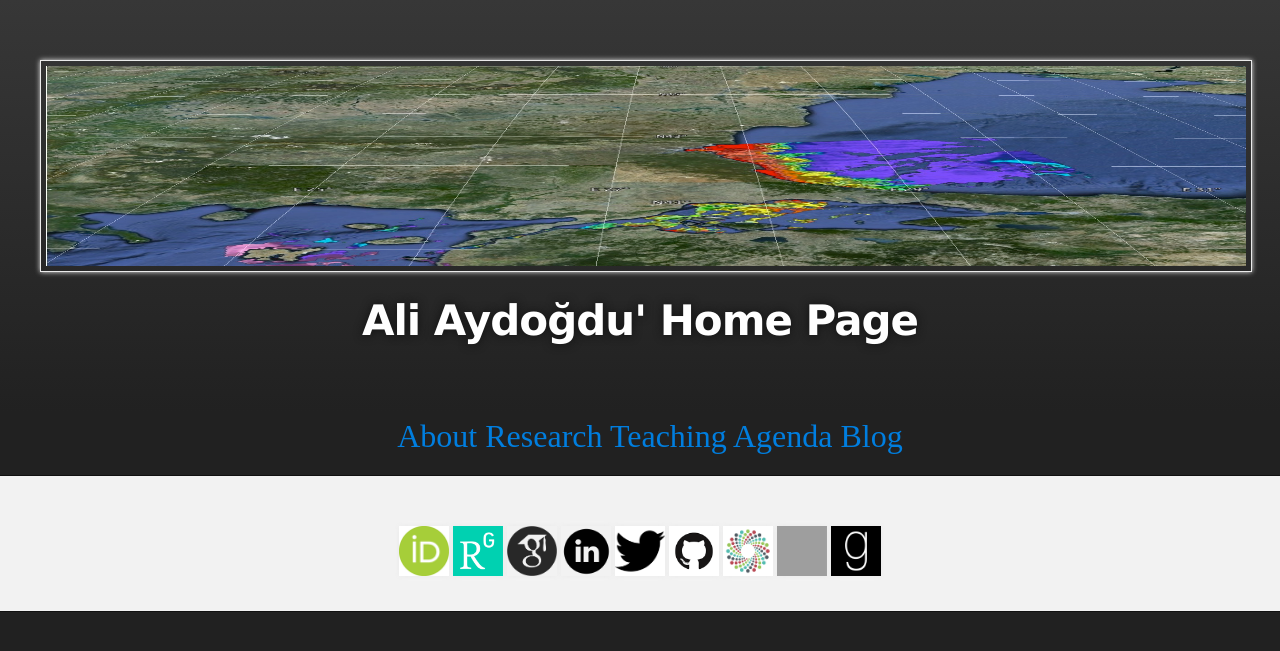
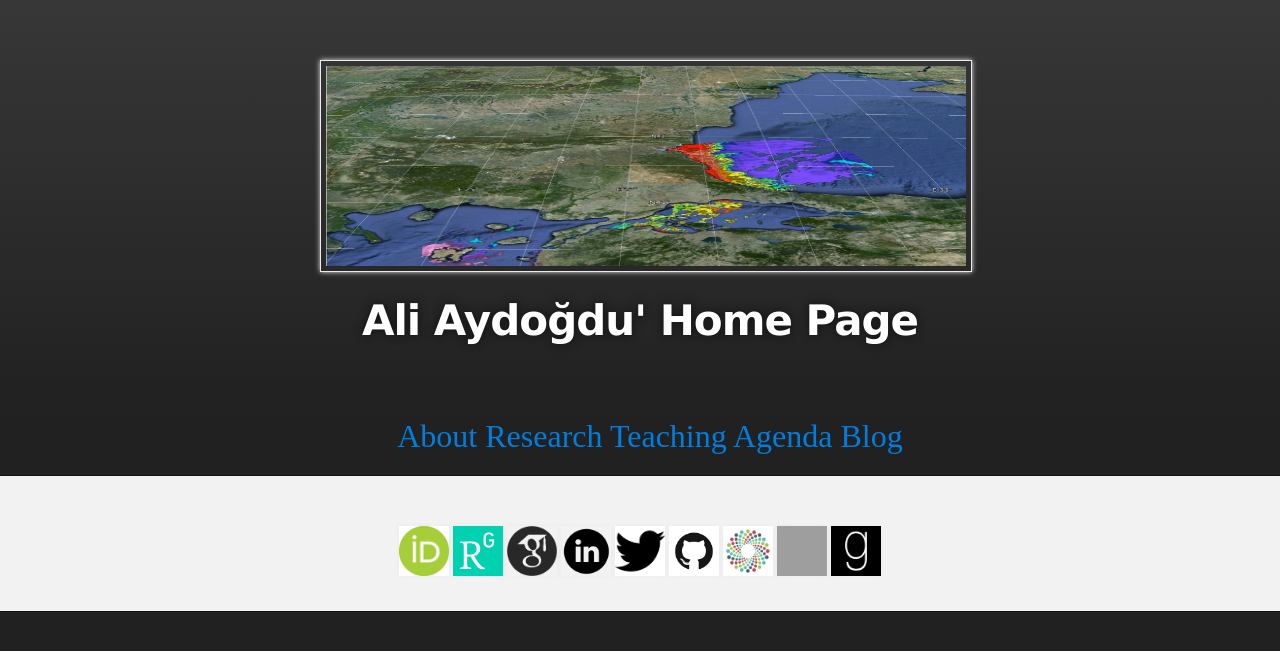
Before and after one commit to aydogduali/aydogduali.github.io, a Jekyll site: the page built from index.md, in a window 1280 px wide. Shown: the top 651 px of the page. Built offline with Jekyll 4.4.1, drawn with Linux system fonts in a browser that asks for light colours; the repository's description, which GitHub fills in, is left out; grey boxes are pictures that could not be loaded.

Commit message:
change size

```diff
--- a/_sass/jekyll-theme-slate.scss
+++ b/_sass/jekyll-theme-slate.scss
@@ -131,7 +131,7 @@ strong {
 img {
   position: relative;
   margin: 0 auto;
-  max-width: 1200;
+  max-width: 739px;
   padding: 5px;
   margin: 10px 0 10px 0;
   border: 1px solid #ebebeb;
@@ -261,7 +261,7 @@ Full-Width Styles
 
 .inner {
   position: relative;
-  max-width: 1200px;
+  max-width: 640px;
   padding: 20px 10px;
   margin: 0 auto;
 }
```
